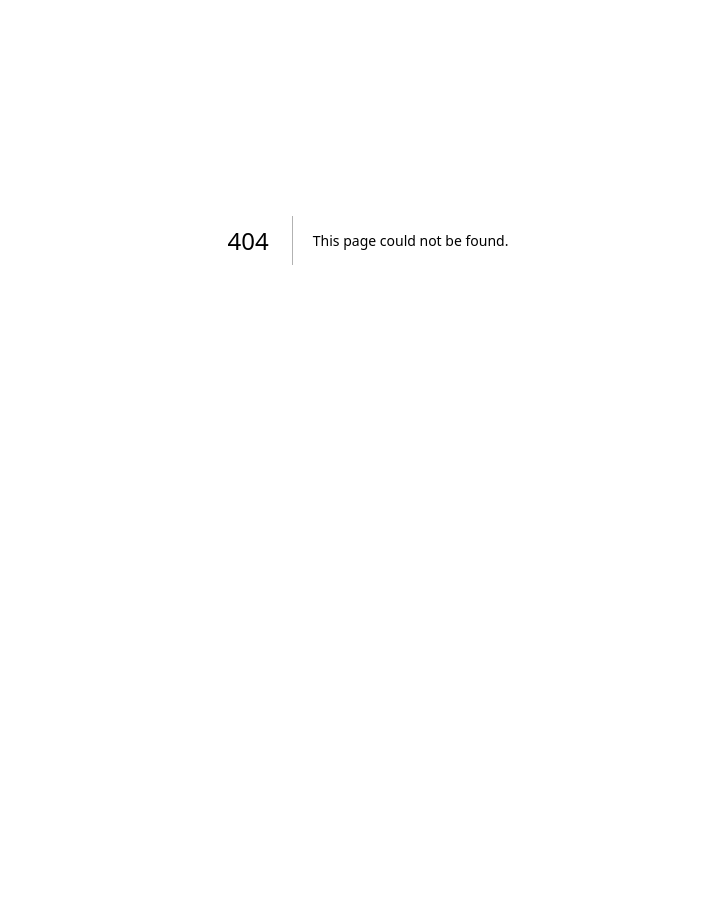
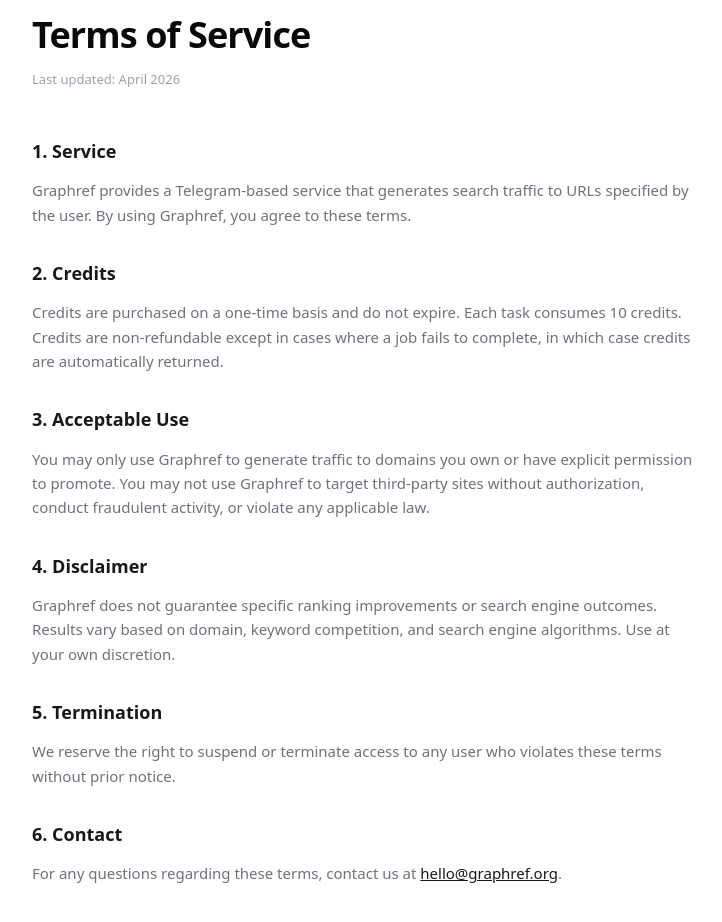
Before and after one commit to lsngmin/graphref, a Next.js app in the folder web/: page /terms in a window 1280 px wide. Before the commit this address had no page. Shown: the part 160-1082 px from the top of the page, without its empty margins (272-994 px from the left). Before the commit the page ends 800 px from the top, so only its background shows below. Built offline with nearby package versions, Linux system fonts and the light colour scheme.

Commit message:
deploy: auto

```diff
--- a/web/app/page.tsx
+++ b/web/app/page.tsx
@@ -4,6 +4,7 @@
 import { MessageCircle, CheckCircle, ChevronDown } from "lucide-react";
 
 const TELEGRAM_URL = "https://t.me/graphrefbot";
+const CONTACT_EMAIL = "hello@graphref.org";
 
 const steps = [
   {
@@ -19,7 +20,7 @@
   {
     number: "03",
     title: "Graphref does the rest",
-    desc: "It searches Google and clicks your listing. You'll see it in Search Console.",
+    desc: "It drives real search visits to your site. You'll see it in Search Console.",
   },
 ];
 
@@ -50,10 +51,28 @@
   },
 ];
 
+const testimonials = [
+  {
+    text: "Saw movement in Search Console within the first week. Simple and it just works.",
+    name: "James R.",
+    role: "Indie founder",
+  },
+  {
+    text: "No subscription, no dashboard to learn. I type a command and it runs. That's all I needed.",
+    name: "Sofia M.",
+    role: "SEO consultant",
+  },
+  {
+    text: "Tried a few tools before this. Graphref is the only one where I could actually see the visits in GSC.",
+    name: "David K.",
+    role: "E-commerce owner",
+  },
+];
+
 const faqs = [
   {
     q: "Does this show up in Search Console?",
-    a: "Yes. Each click is a real search query routed through Google, so it registers as organic traffic in Search Console.",
+    a: "Yes. Each visit is driven through a real search query, so it registers as organic traffic in Google Search Console.",
   },
   {
     q: "Do credits expire?",
@@ -66,6 +85,10 @@
   {
     q: "Can I cancel anytime?",
     a: "There's nothing to cancel. Credits are one-time purchases, not subscriptions.",
+  },
+  {
+    q: "What happens if a job fails?",
+    a: "Credits are automatically refunded if a job doesn't complete successfully.",
   },
 ];
 
@@ -115,8 +138,8 @@
             Send it yourself.
           </h1>
           <p className="text-[18px] text-zinc-500 leading-relaxed max-w-xl mb-10">
-            Type a keyword. Pick your site. Graphref searches Google and clicks
-            your listing — so you don't have to wait months to move up.
+            Type a keyword. Pick your site. Graphref drives real search visits
+            to your listing — so you don't have to wait months to move up.
           </p>
           <div className="flex items-center gap-3 flex-wrap">
             <a
@@ -185,9 +208,7 @@
                 }`}
               >
                 <div>
-                  <p
-                    className={`text-[13px] font-medium mb-3 ${plan.highlight ? "text-zinc-400" : "text-zinc-400"}`}
-                  >
+                  <p className="text-[13px] font-medium mb-3 text-zinc-400">
                     {plan.name}
                   </p>
                   <p className="text-[32px] font-bold tracking-tight leading-none mb-1">
@@ -222,23 +243,50 @@
           </div>
           <div className="mt-8 flex flex-wrap gap-4 text-[13px] text-zinc-400">
             <span className="flex items-center gap-1.5">
-              <CheckCircle size={13} className="text-zinc-400" />
+              <CheckCircle size={13} />
               No subscription
             </span>
             <span className="flex items-center gap-1.5">
-              <CheckCircle size={13} className="text-zinc-400" />
+              <CheckCircle size={13} />
               Credits never expire
             </span>
             <span className="flex items-center gap-1.5">
-              <CheckCircle size={13} className="text-zinc-400" />
+              <CheckCircle size={13} />
               50 free credits on signup
             </span>
           </div>
         </div>
       </section>
 
+      {/* Testimonials */}
+      <section className="py-24 px-6 bg-zinc-50">
+        <div className="max-w-3xl mx-auto">
+          <h2 className="text-[28px] font-bold tracking-tight mb-12">
+            What people say
+          </h2>
+          <div className="grid grid-cols-1 sm:grid-cols-3 gap-6">
+            {testimonials.map((t) => (
+              <div
+                key={t.name}
+                className="bg-white border border-zinc-200 rounded-xl p-6 flex flex-col gap-4"
+              >
+                <p className="text-[14px] text-zinc-600 leading-relaxed">
+                  "{t.text}"
+                </p>
+                <div className="mt-auto">
+                  <p className="text-[13px] font-semibold text-zinc-900">
+                    {t.name}
+                  </p>
+                  <p className="text-[12px] text-zinc-400">{t.role}</p>
+                </div>
+              </div>
+            ))}
+          </div>
+        </div>
+      </section>
+
       {/* FAQ */}
-      <section className="py-24 px-6 bg-zinc-50">
+      <section className="py-24 px-6">
         <div className="max-w-3xl mx-auto">
           <h2 className="text-[28px] font-bold tracking-tight mb-10">FAQ</h2>
           <div>
@@ -250,7 +298,7 @@
       </section>
 
       {/* Footer CTA */}
-      <section className="py-24 px-6">
+      <section className="py-24 px-6 bg-zinc-50">
         <div className="max-w-3xl mx-auto">
           <h2 className="text-[36px] font-bold tracking-tight mb-4">
             Ready to try it?
@@ -272,13 +320,28 @@
 
       {/* Footer */}
       <footer className="border-t border-zinc-100 py-8 px-6">
-        <div className="max-w-5xl mx-auto flex items-center justify-between">
+        <div className="max-w-5xl mx-auto flex flex-col sm:flex-row items-start sm:items-center justify-between gap-4">
           <span className="text-[13px] font-semibold tracking-tight">
             GRAPHREF
           </span>
-          <span className="text-[12px] text-zinc-400">
-            © {new Date().getFullYear()} Graphref
-          </span>
+          <div className="flex flex-wrap items-center gap-6 text-[12px] text-zinc-400">
+            <a href="/terms" className="hover:text-zinc-600 transition-colors">
+              Terms of Service
+            </a>
+            <a
+              href="/privacy"
+              className="hover:text-zinc-600 transition-colors"
+            >
+              Privacy Policy
+            </a>
+            <a
+              href={`mailto:${CONTACT_EMAIL}`}
+              className="hover:text-zinc-600 transition-colors"
+            >
+              {CONTACT_EMAIL}
+            </a>
+            <span>© {new Date().getFullYear()} Graphref</span>
+          </div>
         </div>
       </footer>
     </main>
--- /dev/null
+++ b/web/app/privacy/page.tsx
@@ -0,0 +1,93 @@
+export default function Privacy() {
+  return (
+    <main className="min-h-screen bg-white px-6 py-24">
+      <div className="max-w-2xl mx-auto">
+        <a
+          href="/"
+          className="text-[13px] text-zinc-400 hover:text-zinc-700 transition-colors mb-12 inline-block"
+        >
+          ← Back
+        </a>
+        <h1 className="text-[36px] font-bold tracking-tight mb-2">
+          Privacy Policy
+        </h1>
+        <p className="text-[13px] text-zinc-400 mb-12">
+          Last updated: April 2026
+        </p>
+
+        <div className="prose prose-zinc max-w-none text-[15px] leading-relaxed space-y-8">
+          <section>
+            <h2 className="text-[18px] font-semibold text-zinc-900 mb-3">
+              1. What we collect
+            </h2>
+            <p className="text-zinc-500">
+              We collect your Telegram chat ID when you start the bot. We also
+              store the keywords and domains you submit as part of running jobs,
+              along with your credit balance and transaction history.
+            </p>
+          </section>
+
+          <section>
+            <h2 className="text-[18px] font-semibold text-zinc-900 mb-3">
+              2. How we use it
+            </h2>
+            <p className="text-zinc-500">
+              Your data is used solely to operate the service — processing jobs,
+              managing credits, and sending job status notifications via
+              Telegram. We do not sell or share your data with third parties.
+            </p>
+          </section>
+
+          <section>
+            <h2 className="text-[18px] font-semibold text-zinc-900 mb-3">
+              3. Payment data
+            </h2>
+            <p className="text-zinc-500">
+              Payments are processed through Telegram Stars and Lemon Squeezy.
+              We do not store card numbers or payment credentials. Please refer
+              to their respective privacy policies for details.
+            </p>
+          </section>
+
+          <section>
+            <h2 className="text-[18px] font-semibold text-zinc-900 mb-3">
+              4. Data retention
+            </h2>
+            <p className="text-zinc-500">
+              Job data is retained for 30 days after completion. Credit balance
+              and account data are retained for as long as your account is
+              active.
+            </p>
+          </section>
+
+          <section>
+            <h2 className="text-[18px] font-semibold text-zinc-900 mb-3">
+              5. Your rights
+            </h2>
+            <p className="text-zinc-500">
+              You can request deletion of your data at any time by contacting
+              us. We will remove your account and associated data within 7
+              business days.
+            </p>
+          </section>
+
+          <section>
+            <h2 className="text-[18px] font-semibold text-zinc-900 mb-3">
+              6. Contact
+            </h2>
+            <p className="text-zinc-500">
+              Questions about this policy? Reach us at{" "}
+              <a
+                href="mailto:hello@graphref.org"
+                className="text-zinc-900 underline"
+              >
+                hello@graphref.org
+              </a>
+              .
+            </p>
+          </section>
+        </div>
+      </div>
+    </main>
+  );
+}
--- /dev/null
+++ b/web/app/terms/page.tsx
@@ -0,0 +1,95 @@
+export default function Terms() {
+  return (
+    <main className="min-h-screen bg-white px-6 py-24">
+      <div className="max-w-2xl mx-auto">
+        <a
+          href="/"
+          className="text-[13px] text-zinc-400 hover:text-zinc-700 transition-colors mb-12 inline-block"
+        >
+          ← Back
+        </a>
+        <h1 className="text-[36px] font-bold tracking-tight mb-2">
+          Terms of Service
+        </h1>
+        <p className="text-[13px] text-zinc-400 mb-12">
+          Last updated: April 2026
+        </p>
+
+        <div className="prose prose-zinc max-w-none text-[15px] leading-relaxed space-y-8">
+          <section>
+            <h2 className="text-[18px] font-semibold text-zinc-900 mb-3">
+              1. Service
+            </h2>
+            <p className="text-zinc-500">
+              Graphref provides a Telegram-based service that generates search
+              traffic to URLs specified by the user. By using Graphref, you
+              agree to these terms.
+            </p>
+          </section>
+
+          <section>
+            <h2 className="text-[18px] font-semibold text-zinc-900 mb-3">
+              2. Credits
+            </h2>
+            <p className="text-zinc-500">
+              Credits are purchased on a one-time basis and do not expire. Each
+              task consumes 10 credits. Credits are non-refundable except in
+              cases where a job fails to complete, in which case credits are
+              automatically returned.
+            </p>
+          </section>
+
+          <section>
+            <h2 className="text-[18px] font-semibold text-zinc-900 mb-3">
+              3. Acceptable Use
+            </h2>
+            <p className="text-zinc-500">
+              You may only use Graphref to generate traffic to domains you own
+              or have explicit permission to promote. You may not use Graphref
+              to target third-party sites without authorization, conduct
+              fraudulent activity, or violate any applicable law.
+            </p>
+          </section>
+
+          <section>
+            <h2 className="text-[18px] font-semibold text-zinc-900 mb-3">
+              4. Disclaimer
+            </h2>
+            <p className="text-zinc-500">
+              Graphref does not guarantee specific ranking improvements or
+              search engine outcomes. Results vary based on domain, keyword
+              competition, and search engine algorithms. Use at your own
+              discretion.
+            </p>
+          </section>
+
+          <section>
+            <h2 className="text-[18px] font-semibold text-zinc-900 mb-3">
+              5. Termination
+            </h2>
+            <p className="text-zinc-500">
+              We reserve the right to suspend or terminate access to any user
+              who violates these terms without prior notice.
+            </p>
+          </section>
+
+          <section>
+            <h2 className="text-[18px] font-semibold text-zinc-900 mb-3">
+              6. Contact
+            </h2>
+            <p className="text-zinc-500">
+              For any questions regarding these terms, contact us at{" "}
+              <a
+                href="mailto:hello@graphref.org"
+                className="text-zinc-900 underline"
+              >
+                hello@graphref.org
+              </a>
+              .
+            </p>
+          </section>
+        </div>
+      </div>
+    </main>
+  );
+}
```
